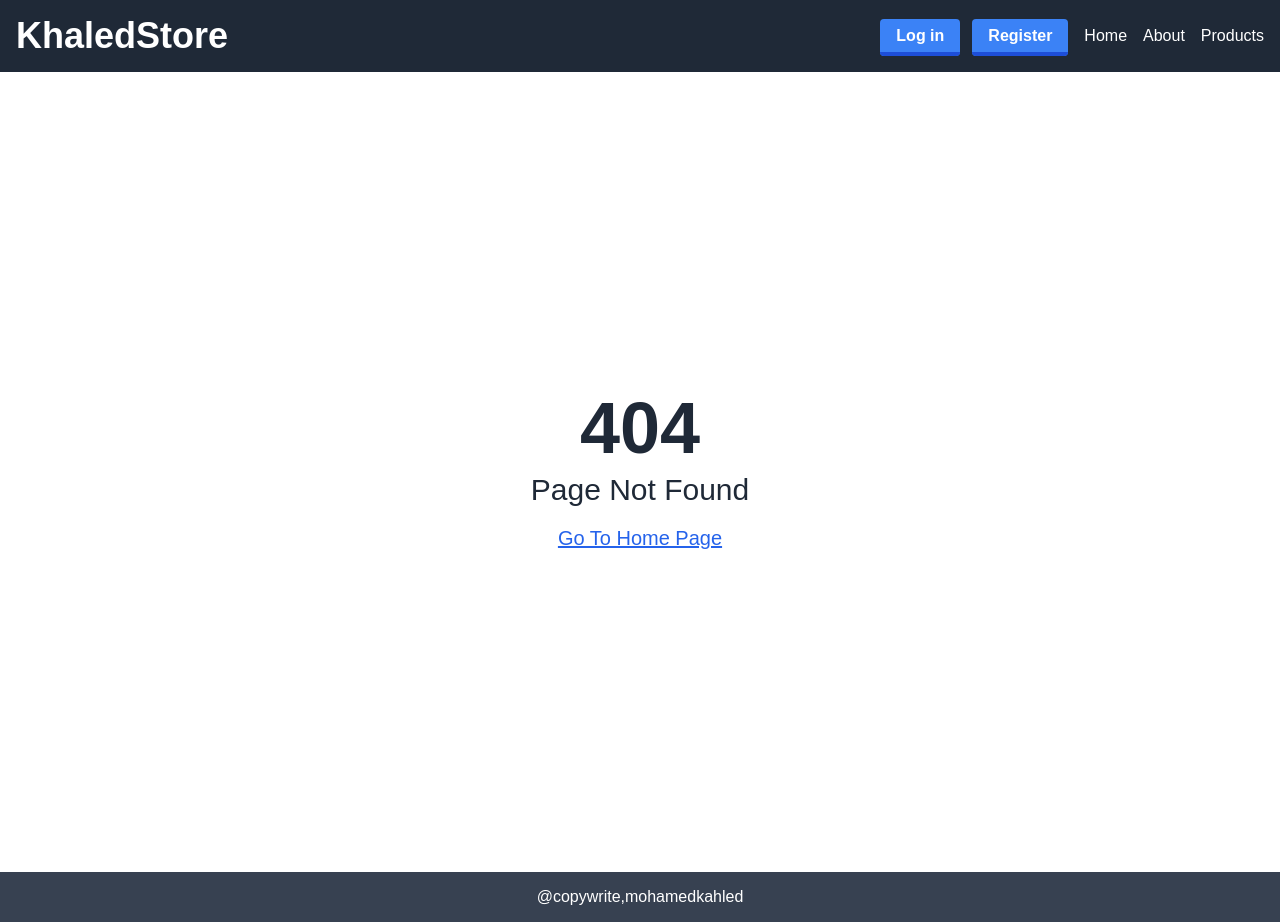
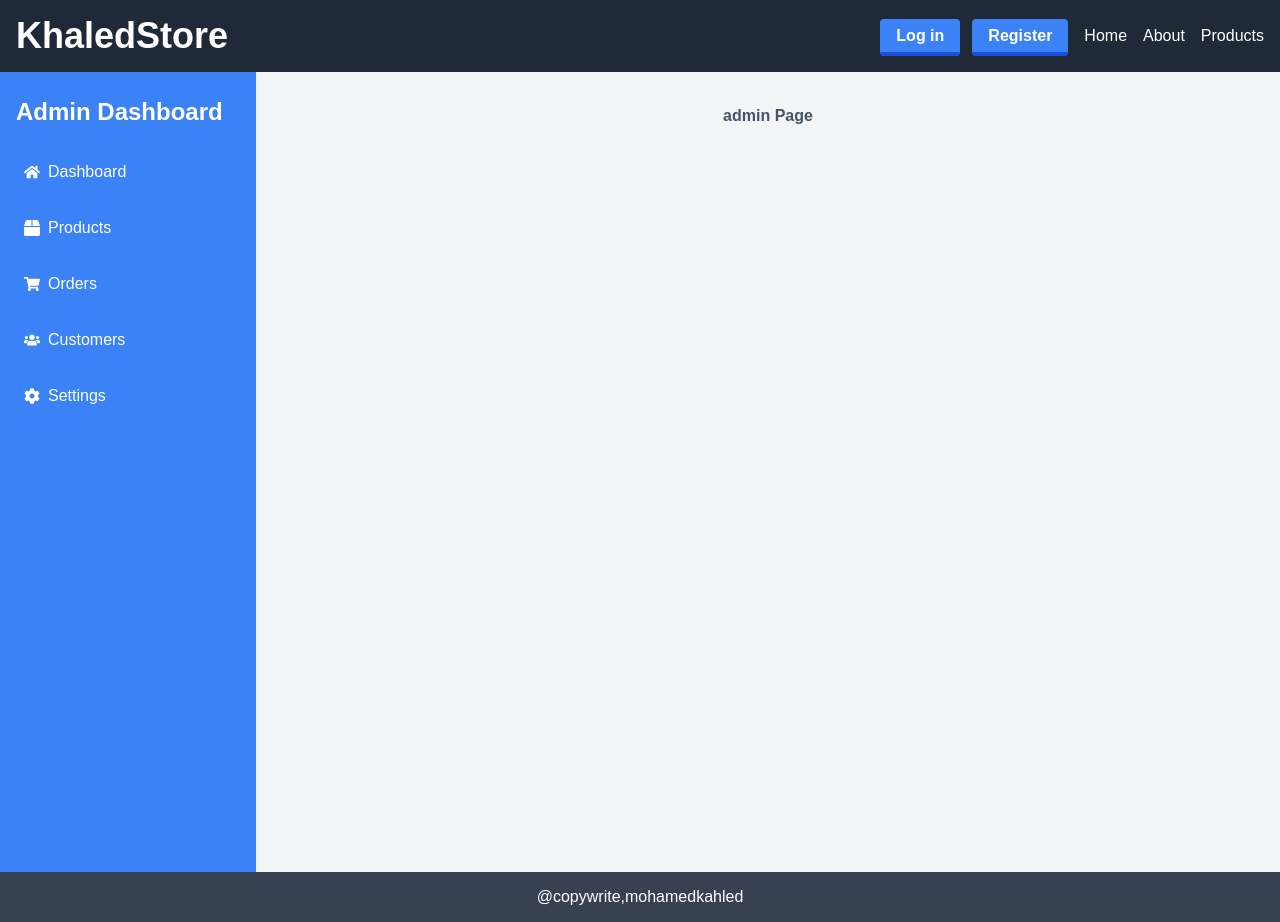
Before and after one commit to Mohamedkhaled2310/E-Commerce-NextJs, a Next.js app: page /admin in a window 1280 px wide. Before the commit this address had no page. Built offline with nearby package versions, Linux system fonts and the light colour scheme.

Commit message:
add dashboard v1

```diff
--- /dev/null
+++ b/app/admin/AdminSidebar.tsx
@@ -0,0 +1,44 @@
+import Link from 'next/link';
+import { FaHome, FaBox, FaShoppingCart, FaUsers, FaCog } from 'react-icons/fa';
+
+const AdminSidebar = () => {
+  return (
+    <>
+      <h2 className="text-2xl font-bold mb-6 hidden lg:block">Admin Dashboard</h2>
+      <ul >
+        <li className="mb-4">
+          <Link href="/admin" className="flex items-center hover:bg-blue-700 p-2 rounded">
+            <FaHome className="mr-2" />
+            <span className="hidden lg:block">Dashboard</span>
+          </Link>
+        </li>
+        <li className="mb-4">
+          <Link href="/admin/products" className="flex items-center hover:bg-blue-700 p-2 rounded ">
+            <FaBox className="mr-2" />
+            <span className="hidden lg:block">Products</span>
+          </Link>
+        </li>
+        <li className="mb-4">
+          <Link href="/orders" className="flex items-center hover:bg-blue-700 p-2 rounded">
+            <FaShoppingCart className="mr-2" />
+            <span className="hidden lg:block">Orders</span>
+          </Link>
+        </li>
+        <li className="mb-4">
+          <Link href="/customers" className="flex items-center hover:bg-blue-700 p-2 rounded">
+            <FaUsers className="mr-2" />
+            <span className="hidden lg:block">Customers</span>
+          </Link>
+        </li>
+        <li className="mb-4">
+          <Link href="/settings" className="flex items-center hover:bg-blue-700 p-2 rounded">
+            <FaCog className="mr-2" />
+            <span className="hidden lg:block">Settings</span>
+          </Link>
+        </li>
+      </ul>
+    </>
+  );
+};
+
+export default AdminSidebar;
--- /dev/null
+++ b/app/admin/layout.tsx
@@ -0,0 +1,21 @@
+import React from 'react';
+import AdminSidebar from './AdminSidebar';
+
+interface LayoutProps {
+  children: React.ReactNode;
+}
+
+const LayoutAdmin: React.FC<LayoutProps> = ({ children }) => {
+  return (
+    <div className="flex h-screen bg-gray-100">
+      <div className="flex lg:flex-col w-16 lg:w-64 bg-blue-500 text-white p-4 transition-all duration-300 pt-6">
+      <AdminSidebar />
+      </div>
+      <div className="flex-1 p-8 overflow-y-auto">
+        {children}
+      </div>
+    </div>
+  );
+};
+
+export default LayoutAdmin;
--- /dev/null
+++ b/app/admin/page.tsx
@@ -0,0 +1,11 @@
+
+const AdminPage = () => {
+  return (
+    <section>
+      <h1 className="flex items-center justify-center text-slate-600 font-semibold ">admin Page</h1>
+
+    </section>
+  );
+};
+
+export default AdminPage;
--- /dev/null
+++ b/app/admin/products/page.tsx
@@ -0,0 +1,11 @@
+
+const ManageProducts = () => {
+    return (
+      <section>
+        <h1 className="flex items-center justify-center text-slate-600 font-semibold ">Manage Product Page</h1>
+
+      </section>
+    );
+  };
+
+  export default ManageProducts;
--- a/app/products/[id]/page.tsx
+++ b/app/products/[id]/page.tsx
@@ -15,11 +15,11 @@ const SingleProductPage:React.FC<SingleProductPageProps> = async({ params }) =>
         return <div className="text-red-500">Failed to fetch product details</div>;
     }
 
-    const product = await response.json();
+    const product:Product = await response.json();
 
     return (
         <div className="h-screen flex justify-between items-center gap-6">
-            {/* <div className="flex justify-center mb-6">
+            <div className="flex justify-center mb-6">
                 <Image
                     src={product.image}
                     alt={product.title}
@@ -27,7 +27,7 @@ const SingleProductPage:React.FC<SingleProductPageProps> = async({ params }) =>
                     width={500}
                     className="w-full max-w-lg object-cover rounded-lg shadow-lg"
                 />
-            </div> */}
+            </div>
 
             <div className="text-center">
                 <h1 className="text-3xl font-bold text-gray-900 mb-4">{product.title}</h1>
--- a/package.json
+++ b/package.json
@@ -12,6 +12,7 @@
     "next": "^15.0.3",
     "react": "^18.3.1",
     "react-dom": "^18.3.1",
+    "react-icons": "^5.4.0",
     "react-toastify": "^11.0.2"
   },
   "devDependencies": {
--- a/tsconfig.json
+++ b/tsconfig.json
@@ -22,6 +22,6 @@
       "@/*": ["./*"]
     }
   },
-  "include": ["next-env.d.ts", "**/*.ts", "**/*.tsx", ".next/types/**/*.ts"],
+  "include": ["next-env.d.ts", "**/*.ts", "**/*.tsx", ".next/types/**/*.ts", "app/admin/products"],
   "exclude": ["node_modules"]
 }
```
Also changed, not shown: 1 other file (tests, documents, lock files or other folders).
